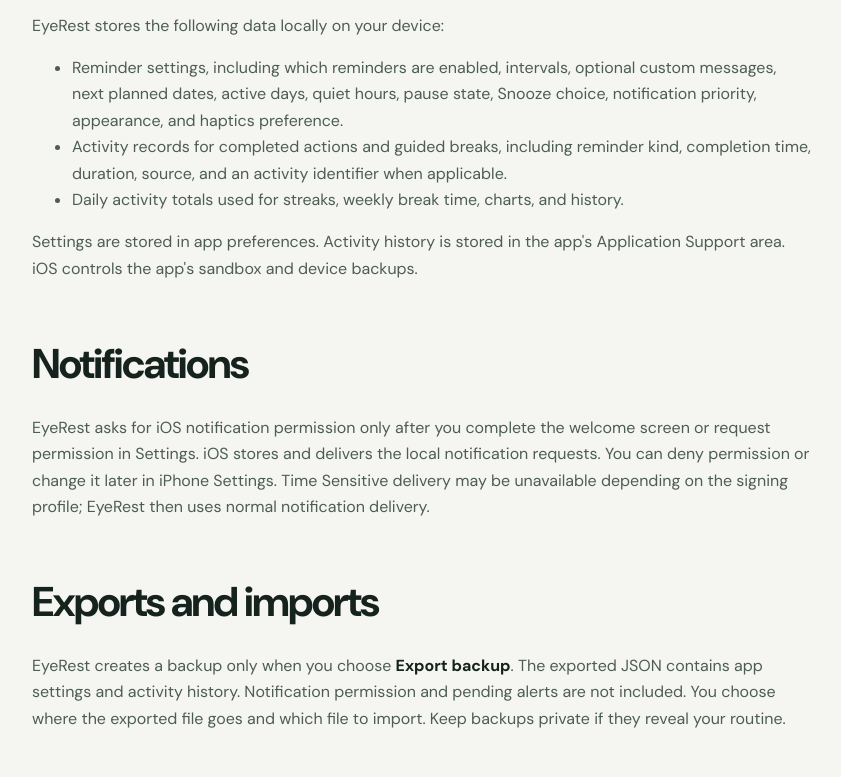
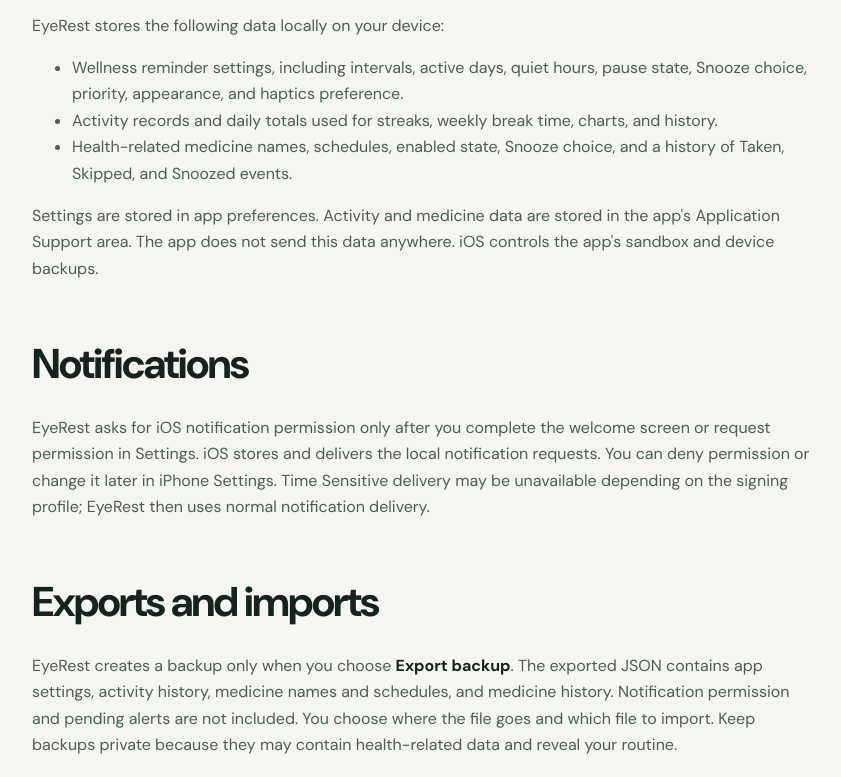
Before and after one commit to Astear17/EyeRest, a plain HTML site: page website/privacy.html in a window 1280 px wide. Shown: the part 836-1613 px from the top of the page, without its empty margins (218-1059 px from the left). Drawn offline with Linux system fonts and the light colour scheme.

Commit message:
docs: explain medicine data on website

```diff
--- a/website/privacy.html
+++ b/website/privacy.html
@@ -2,9 +2,9 @@
 <body><a class="skip-link" href="#main">Skip to content</a><header class="site-header"><div class="shell header-inner"><a class="brand" href="index.html" aria-label="EyeRest home"><span class="brand-mark" aria-hidden="true"></span>EyeRest</a><nav class="site-nav" data-navigation data-open="false" aria-label="Primary navigation"><a href="index.html">Overview</a><a href="install.html">Install</a><a href="privacy.html" aria-current="page">Privacy</a><a href="terms.html">Terms</a><a href="https://github.com/Astear17/EyeRest">GitHub</a></nav><div class="header-tools"><button class="icon-button theme-toggle" data-theme-toggle type="button" aria-label="Use light theme" aria-pressed="false"><svg viewBox="0 0 24 24" aria-hidden="true"><path d="M12 3v2m0 14v2M3 12h2m14 0h2M5.6 5.6 7 7m10 10 1.4 1.4M18.4 5.6 17 7M7 17l-1.4 1.4"/><circle cx="12" cy="12" r="4"/></svg></button><button class="icon-button menu-toggle" data-menu-toggle type="button" aria-label="Open navigation" aria-expanded="false"><svg viewBox="0 0 24 24" aria-hidden="true"><path d="M4 7h16M4 12h16M4 17h16"/></svg></button></div></div></header>
 <main id="main"><header class="page-hero"><div class="shell"><p class="eyebrow">Privacy</p><h1>Your routine stays<br><span class="serif">on your iPhone.</span></h1><p class="lede">This notice describes the EyeRest app and this project website. Last updated November 21, 2026.</p></div></header><article class="prose narrow">
 <h2>The EyeRest app</h2><p>EyeRest is an offline-first iPhone app. The app code makes no network requests and includes no accounts, advertising, analytics, tracking, or third-party runtime services.</p>
-<h2>What the app stores</h2><p>EyeRest stores the following data locally on your device:</p><ul><li>Reminder settings, including which reminders are enabled, intervals, optional custom messages, next planned dates, active days, quiet hours, pause state, Snooze choice, notification priority, appearance, and haptics preference.</li><li>Activity records for completed actions and guided breaks, including reminder kind, completion time, duration, source, and an activity identifier when applicable.</li><li>Daily activity totals used for streaks, weekly break time, charts, and history.</li></ul><p>Settings are stored in app preferences. Activity history is stored in the app's Application Support area. iOS controls the app's sandbox and device backups.</p>
+<h2>What the app stores</h2><p>EyeRest stores the following data locally on your device:</p><ul><li>Wellness reminder settings, including intervals, active days, quiet hours, pause state, Snooze choice, priority, appearance, and haptics preference.</li><li>Activity records and daily totals used for streaks, weekly break time, charts, and history.</li><li>Health-related medicine names, schedules, enabled state, Snooze choice, and a history of Taken, Skipped, and Snoozed events.</li></ul><p>Settings are stored in app preferences. Activity and medicine data are stored in the app's Application Support area. The app does not send this data anywhere. iOS controls the app's sandbox and device backups.</p>
 <h2>Notifications</h2><p>EyeRest asks for iOS notification permission only after you complete the welcome screen or request permission in Settings. iOS stores and delivers the local notification requests. You can deny permission or change it later in iPhone Settings. Time Sensitive delivery may be unavailable depending on the signing profile; EyeRest then uses normal notification delivery.</p>
-<h2>Exports and imports</h2><p>EyeRest creates a backup only when you choose <strong>Export backup</strong>. The exported JSON contains app settings and activity history. Notification permission and pending alerts are not included. You choose where the exported file goes and which file to import. Keep backups private if they reveal your routine.</p>
+<h2>Exports and imports</h2><p>EyeRest creates a backup only when you choose <strong>Export backup</strong>. The exported JSON contains app settings, activity history, medicine names and schedules, and medicine history. Notification permission and pending alerts are not included. You choose where the file goes and which file to import. Keep backups private because they may contain health-related data and reveal your routine.</p>
 <h2>No app network collection</h2><p>The EyeRest app does not send the stored data to the project owner or any server. It does not fetch website content, contact analytics services, or load remote fonts.</p>
 <h2>This website</h2><p>This website uses no analytics, advertising, tracking pixels, or cookies. It stores one theme choice in your browser's <code>localStorage</code> so light or dark mode persists. Fonts and images are served from the same site, so viewing a page does not request Google Fonts.</p><p>The site is hosted through GitHub Pages. GitHub may receive and log ordinary web requests, such as IP address, browser details, requested URL, and time, under <a href="https://docs.github.com/en/site-policy/privacy-policies/github-general-privacy-statement">GitHub's privacy statement</a>. Links to GitHub Releases, Issues, and third-party signing tools take you to those services and their own policies.</p>
 <h2>Contact</h2><p>For privacy questions or corrections, open an issue in the <a href="https://github.com/Astear17/EyeRest/issues">EyeRest GitHub Issues</a> tracker. Do not include sensitive personal information in a public issue.</p>
```
Also changed, not shown: website/index.html (+2 -2 lines), website/terms.html (+1 -1 lines).
